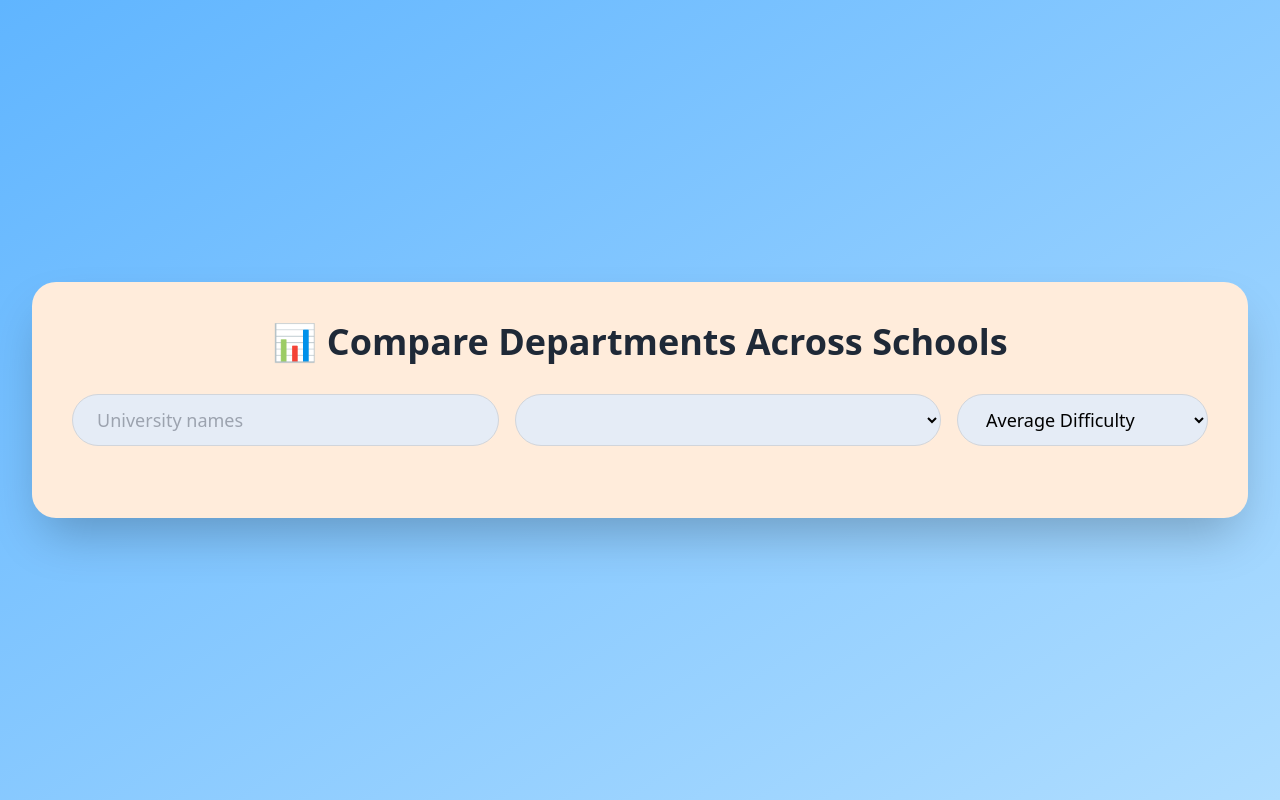
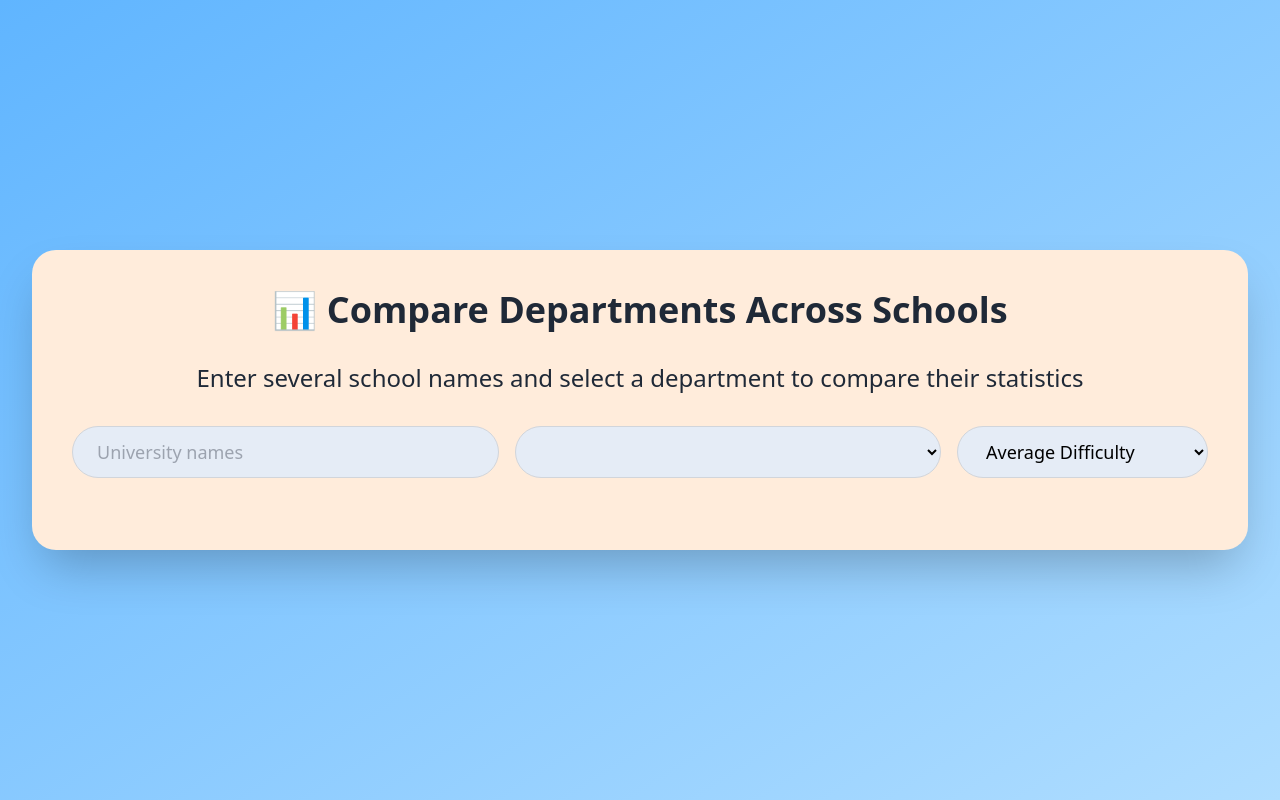
Before and after one commit to cdmackinnon/RMP-Dashboard, a Flask app: page /comparison in a window 1280 px wide. Run offline with Flask 3, Linux system fonts and the light colour scheme; lists and menus that the app fills with data are empty; parts of the project's set-up code (start-up, migrations or seed data) failed here and were passed over; some libraries are stand-ins or nearby versions.

Commit message:
Clarify Comparison
Clear the search bar to better prompt user to enter more schools. Added text to encourage this behavior too.

```diff
--- a/templates/comparison.html
+++ b/templates/comparison.html
@@ -13,7 +13,12 @@
   <!-- Drop shadow and make the box animated on page load   -->
   <div class="bg-[#FFECDB] p-10 rounded-3xl shadow-2xl w-full" data-aos="zoom-in">
 
-    <h2 class="text-4xl font-bold text-center text-gray-800 mb-8">📊 Compare Departments Across Schools</h2>
+    <h2 class="text-4xl font-bold text-center text-gray-800 mb-8">
+      📊 Compare Departments Across Schools
+    </h2>
+    <h3 class="text-2xl text-center text-gray-800 mb-8">
+      Enter several school names and select a department to compare their statistics
+    </h3>
     <!-- 3 options -->
     <div class="flex flex-col md:flex-row gap-4 justify-center items-center mb-8">
       <input id="school-select" placeholder="University names"
@@ -104,6 +109,8 @@
             const $deptSelect = $("#department-select");
             // Clear existing options
             $deptSelect.empty();
+            // Clear the search bar
+            $("#school-select").val("");
 
             departments.forEach(dept => {
               $deptSelect.append(new Option(dept, dept));
```
